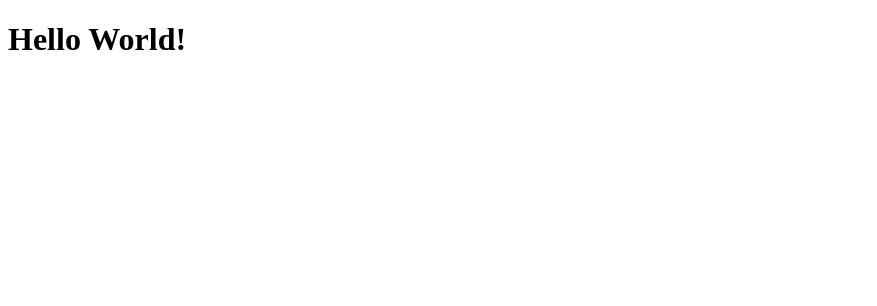
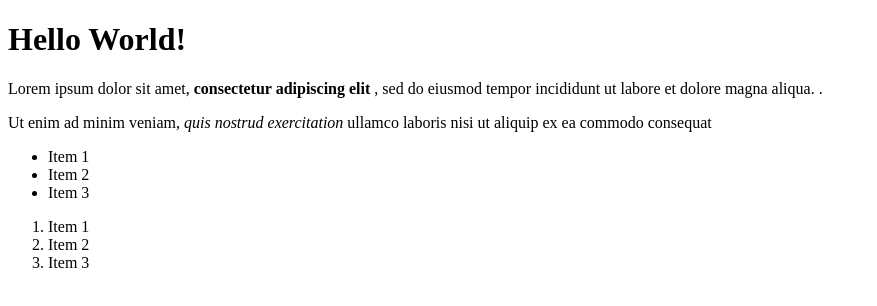
Before and after one commit to saeedkakar97/git_test, a plain HTML site: page index.html in a window 1280 px wide. Shown: the whole page, without its empty margins (0-877 px from the left). Drawn offline with Linux system fonts and the light colour scheme.

Commit message:
Add index.html

```diff
--- a/index.html
+++ b/index.html
@@ -7,5 +7,21 @@
 
   <body>
     <h1>Hello World!</h1>
+    <p>
+    	Lorem ipsum dolor sit amet, <strong>consectetur adipiscing elit</strong> , sed do eiusmod tempor incididunt ut labore et dolore magna aliqua. .
+    </p>
+    <p>
+    	Ut enim ad minim veniam, <em>quis nostrud exercitation</em>  ullamco laboris nisi ut aliquip ex ea commodo consequat
+    	<ul>
+  <li>Item 1</li>
+  <li>Item 2</li>
+  <li>Item 3</li>
+</ul>
+<ol>
+  <li>Item 1</li>
+  <li>Item 2</li>
+  <li>Item 3</li>
+</ol>
+    </p>
   </body>
 </html>
```
